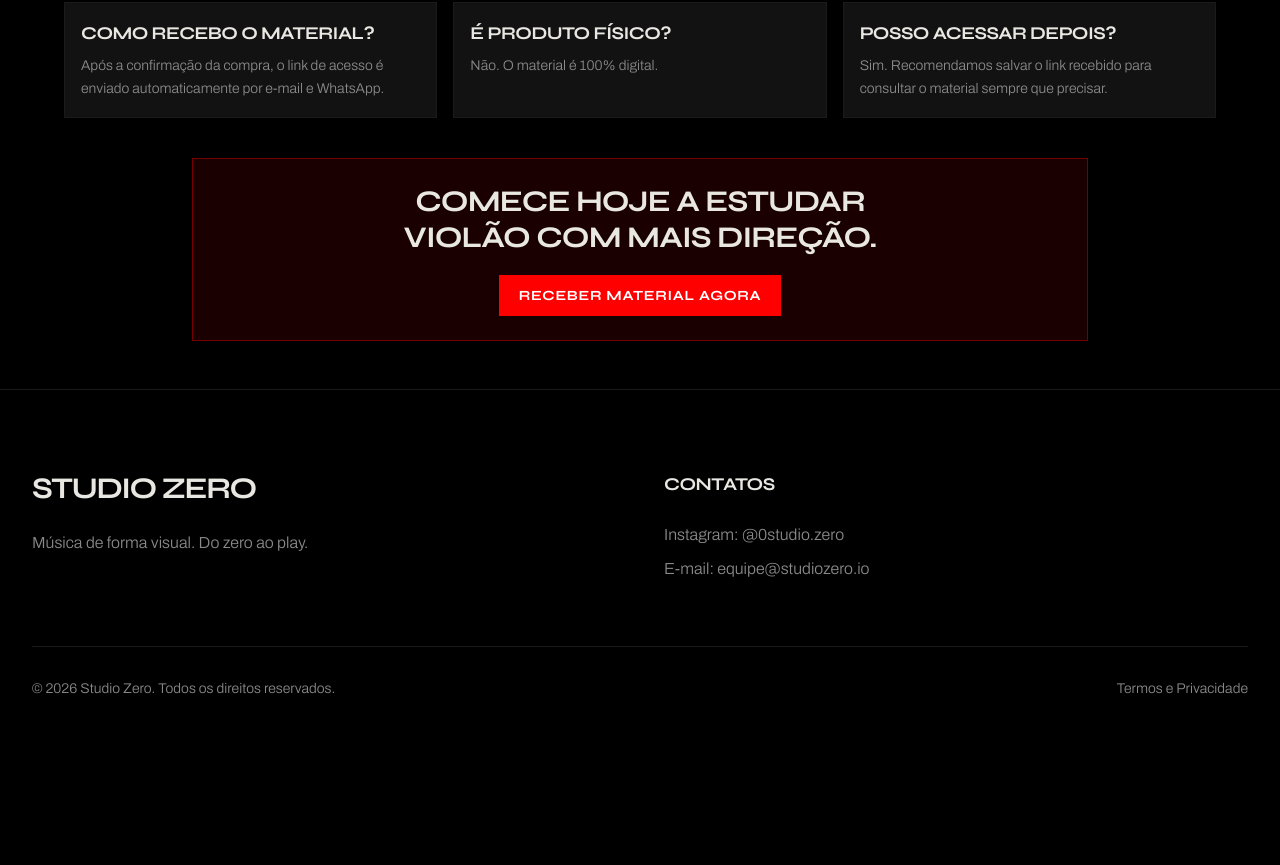
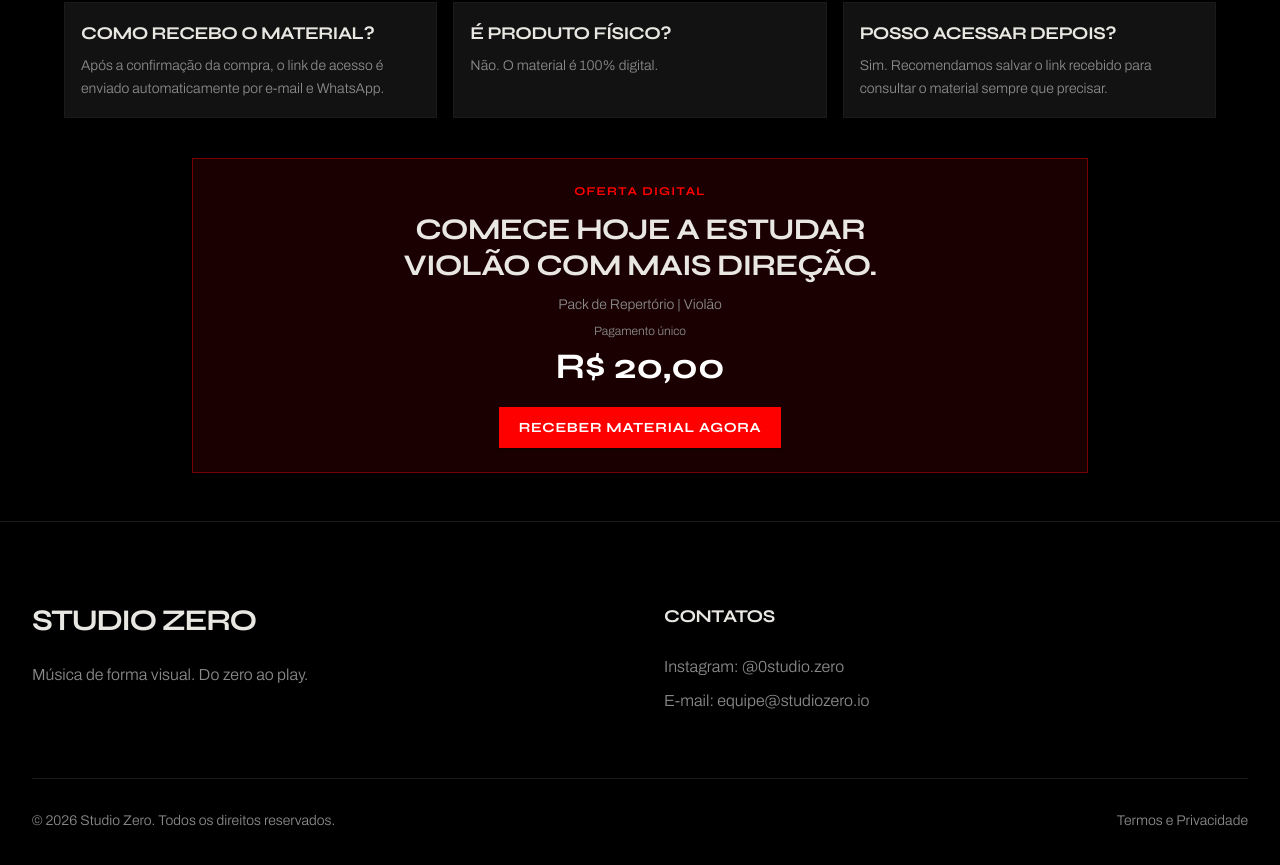
Before and after one commit to Tiffanylimaa/studiozero, a React (Vite) app in the folder apps/web/: page /pack-violao in a window 1280 px wide. Shown: the part 1369-2234 px from the top of the page. Before the commit the page ends 2108 px from the top, so only its background shows below. Built offline with nearby package versions, Linux system fonts and the light colour scheme.

Commit message:
Restore final offer CTA

```diff
--- a/apps/web/src/components/ProductSalesPage.jsx
+++ b/apps/web/src/components/ProductSalesPage.jsx
@@ -237,7 +237,15 @@ function ProductSalesPage({
 
         <section className="px-5 md:px-6 pb-10 md:pb-12">
           <div className="max-w-4xl mx-auto border border-primary/40 bg-primary/10 p-4 md:p-6 text-center">
-            <h2 className="text-xl md:text-3xl mb-5">{finalCta}</h2>
+            <p className="text-primary font-syne uppercase tracking-widest text-[0.7rem] md:text-xs mb-3">
+              Oferta digital
+            </p>
+            <h2 className="text-xl md:text-3xl mb-3">{finalCta}</h2>
+            <p className="text-sm text-muted-foreground font-light mb-2">{productName}</p>
+            <p className="text-xs text-muted-foreground font-light mb-2">Pagamento único</p>
+            <p className="font-syne text-3xl md:text-4xl font-bold text-white tracking-normal mb-5">
+              {price}
+            </p>
             <CheckoutButton productName={productName} checkoutUrl={checkoutUrl}>
               Receber material agora
             </CheckoutButton>
```
